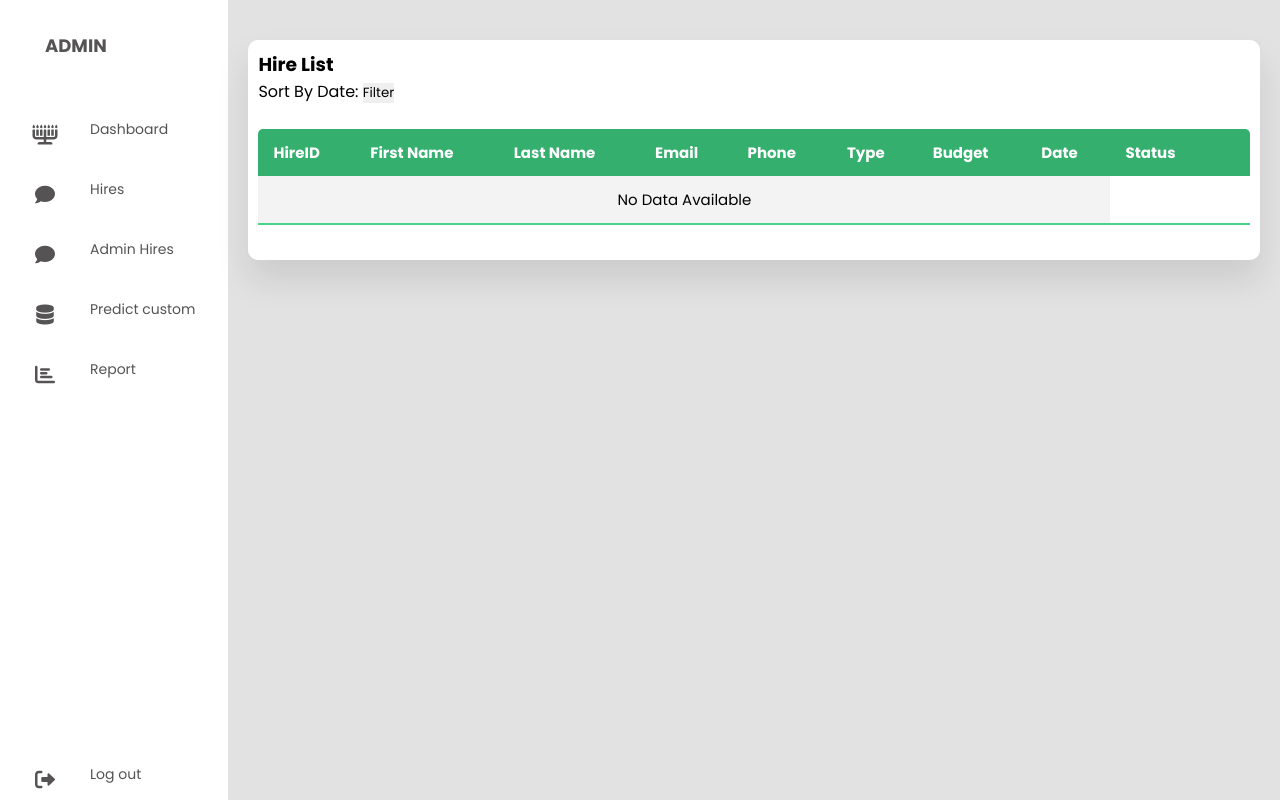
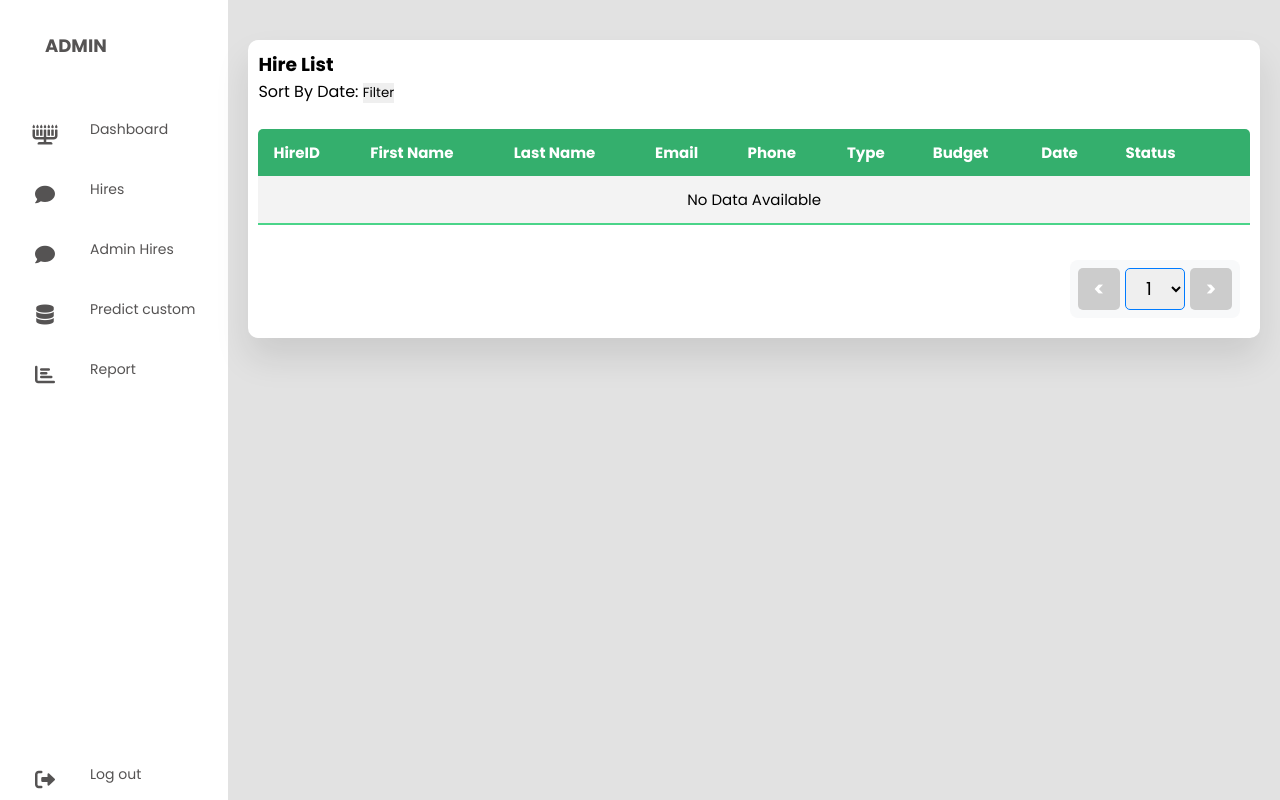
Before and after one commit to mrbluezaop/FinalProject, a Django app: page /hireset/ in a window 1280 px wide. Run offline with Django 5.2, Linux system fonts and the light colour scheme; data that the repository does not hold is empty; parts of the project's set-up code (start-up, migrations or seed data) failed here and were passed over; some libraries are stand-ins or nearby versions.

Commit message:
SplitRowShowIN_HIRESET

```diff
--- a/myapp/templates/hireset.html
+++ b/myapp/templates/hireset.html
@@ -125,7 +125,7 @@
               </tr>
             </thead>
             <tbody>
-              {% for predict in predicts %}
+              {% for predict in page_obj %}
               <tr>
                 <td>{{ predict.HireC_ID.Hire_ID }}</td>
                 <td>{{ predict.HireC_ID.Customer_ID.Firstname }}</td>
@@ -147,20 +147,12 @@
                   {% endif %}
                 </td>
                 <td>
-                  <!-- ปุ่ม Delete -->
-                  <button class="delete-btn" data-id="{{ predict.HireC_ID.Hire_ID }}"
-                    onclick="deleteHire(this.getAttribute('data-id'))">Delete</button>
-
-                  <!-- ปุ่ม View -->
                   <button class="view-btn" data-id="{{ predict.HireC_ID.Hire_ID }}"
                     onclick="showHirePopup(this.getAttribute('data-id'))">View</button>
-
-                  <!-- ปุ่ม Predict แสดงเฉพาะเมื่อ Status เป็น In Progress -->
                   {% if predict.HireC_ID.Status == 'in_progress' %}
                   <button class="predict-btn" data-id="{{ predict.Predict_ID }}"
                     onclick="showPredictPopup(this.getAttribute('data-id'))">Predict</button>
                   {% endif %}
-                  <!-- ปุ่ม Save Model แสดงเฉพาะเมื่อ Status เป็น Completed -->
                   {% if predict.HireC_ID.Status == 'completed' %}
                   <button class="save-model-btn" data-id="{{ predict.Predict_ID }}"
                     onclick="showSaveModelPopup(this.getAttribute('data-id'))">Save Resource</button>
@@ -169,11 +161,37 @@
               </tr>
               {% empty %}
               <tr>
-                <td colspan="8" style="text-align: center;">No data available</td>
+                <td colspan="10" style="text-align: center;">No data available</td>
               </tr>
               {% endfor %}
             </tbody>
           </table>
+          <div class="pagination-container">
+            <div class="pagination">
+              <!-- ปุ่ม Previous -->
+              {% if page_obj.has_previous %}
+                <a href="?page={{ page_obj.previous_page_number }}" class="pagination-btn">&lt;</a>
+              {% else %}
+                <span class="pagination-btn disabled">&lt;</span>
+              {% endif %}
+
+              <!-- Dropdown เลือกหน้า -->
+              <select id="pageSelect" onchange="changePage(this)">
+                {% for num in page_obj.paginator.page_range %}
+                  <option value="{{ num }}" {% if page_obj.number == num %}selected{% endif %}>
+                    {{ num }}
+                  </option>
+                {% endfor %}
+              </select>
+
+              <!-- ปุ่ม Next -->
+              {% if page_obj.has_next %}
+                <a href="?page={{ page_obj.next_page_number }}" class="pagination-btn">&gt;</a>
+              {% else %}
+                <span class="pagination-btn disabled">&gt;</span>
+              {% endif %}
+            </div>
+          </div>
         </div>
       </section>
 
@@ -327,6 +345,67 @@
       </div>
     </section>
     <style>
+      /* ✅ จัดตำแหน่ง Pagination ให้ชิดขวา */
+      .pagination-container {
+        display: flex;
+        justify-content: flex-end;
+        padding: 10px;
+      }
+
+      /* ✅ ปรับขนาดและตำแหน่งให้ปุ่มอยู่ตรงกลาง */
+      .pagination {
+        display: flex;
+        align-items: center;
+        justify-content: center;
+        gap: 5px;
+        background: #f8f9fa;
+        padding: 8px;
+        border-radius: 8px;
+      }
+
+      /* ✅ ปรับขนาดของปุ่มให้เท่ากัน */
+      .pagination-btn {
+        display: flex;
+        align-items: center;
+        justify-content: center;
+        width: 42px;
+        height: 42px;
+        font-size: 20px;
+        font-weight: bold;
+        border-radius: 5px;
+        background: #007bff;
+        color: white;
+        cursor: pointer;
+        border: none;
+        transition: all 0.3s ease-in-out;
+      }
+
+      .pagination-btn:hover {
+        background: #0056b3;
+      }
+
+      /* ✅ ปุ่มที่ Disabled */
+      .pagination-btn.disabled {
+        background: #ccc;
+        cursor: not-allowed;
+      }
+
+      /* ✅ ปรับขนาดของ Dropdown ให้เท่ากับปุ่ม */
+      #pageSelect {
+        width: 60px;
+        height: 42px;
+        font-size: 18px;
+        text-align: center;
+        border-radius: 5px;
+        border: 1px solid #007bff;
+        cursor: pointer;
+        outline: none;
+      }
+
+      #pageSelect:hover {
+        border-color: #0056b3;
+      }
+
       .hire-popup {
         display: none;
         position: fixed;
@@ -453,6 +532,11 @@
     </style>
 
     <script>
+      function changePage(select) {
+        const selectedPage = select.value;
+        window.location.href = `?page=${selectedPage}`;
+      }
+
       document.addEventListener("DOMContentLoaded", function () {
         console.log("✅ JavaScript Loaded!");
 
--- a/myapp/views.py
+++ b/myapp/views.py
@@ -470,12 +470,31 @@ def submit_hire(request):
             return JsonResponse({'error': str(e)}, status=500)
 
 
-def hire_list(request):
+'''def hire_list(request):
         # ดึงข้อมูลทั้งหมดจากตาราง Hire และเรียงลำดับตาม HireC_ID จากน้อยไปมาก
     predicts = PredictHire.objects.select_related('HireC_ID', 'HireC_ID__Customer_ID')\
                                  .filter(HireC_ID__isnull=False)\
                                  .order_by('HireC_ID')  # เรียงลำดับตาม HireC_ID จากน้อยไปมาก
-    return render(request, 'hireset.html', {'predicts': predicts})  # เปลี่ยนชื่อไฟล์ Template เป็น hireset.html
+    return render(request, 'hireset.html', {'predicts': predicts})  # เปลี่ยนชื่อไฟล์ Template เป็น hireset.html'''
+
+from django.core.paginator import Paginator
+from django.shortcuts import render
+from .models import PredictHire
+
+def hire_list(request):
+    # ดึงค่าหมายเลขหน้าจาก request (ค่าเริ่มต้นเป็นหน้า 1)
+    page_number = request.GET.get('page', 1)
+
+    # ดึงข้อมูลจากฐานข้อมูล และเรียงลำดับตาม HireC_ID
+    predicts = PredictHire.objects.select_related('HireC_ID', 'HireC_ID__Customer_ID')\
+                                  .filter(HireC_ID__isnull=False)\
+                                  .order_by('HireC_ID')
+
+    # ใช้ Paginator แบ่งหน้า (12 รายการต่อหน้า)
+    paginator = Paginator(predicts, 12)
+    page_obj = paginator.get_page(page_number)
+
+    return render(request, 'hireset.html', {'page_obj': page_obj})
 
 @csrf_exempt
 def delete_member(request, member_id):
@@ -1241,8 +1260,17 @@ def filter_hireA_by_date(request):
     return render(request, 'adminhire.html', {'hires': hires})
 
 def hireA_list(request):
+    # ดึงค่าหน้าปัจจุบันจาก request (ค่าเริ่มต้นคือ 1)
+    page_number = request.GET.get('page', 1)
+
+    # ดึงข้อมูลจากฐานข้อมูล
     predicts = PredictHire.objects.select_related('HireA_ID').filter(HireA_ID__isnull=False)
-    return render(request, 'adminhire.html', {'predicts': predicts})
+
+    # ใช้ Paginator เพื่อแบ่งข้อมูลเป็น 12 รายการต่อหน้า
+    paginator = Paginator(predicts, 12)
+    page_obj = paginator.get_page(page_number)
+
+    return render(request, 'adminhire.html', {'page_obj': page_obj})
 
 def Report_list(request):
     resources = Resource.objects.select_related(
```
Also changed, not shown: myapp/templates/adminhire.html (+94 -18 lines).
